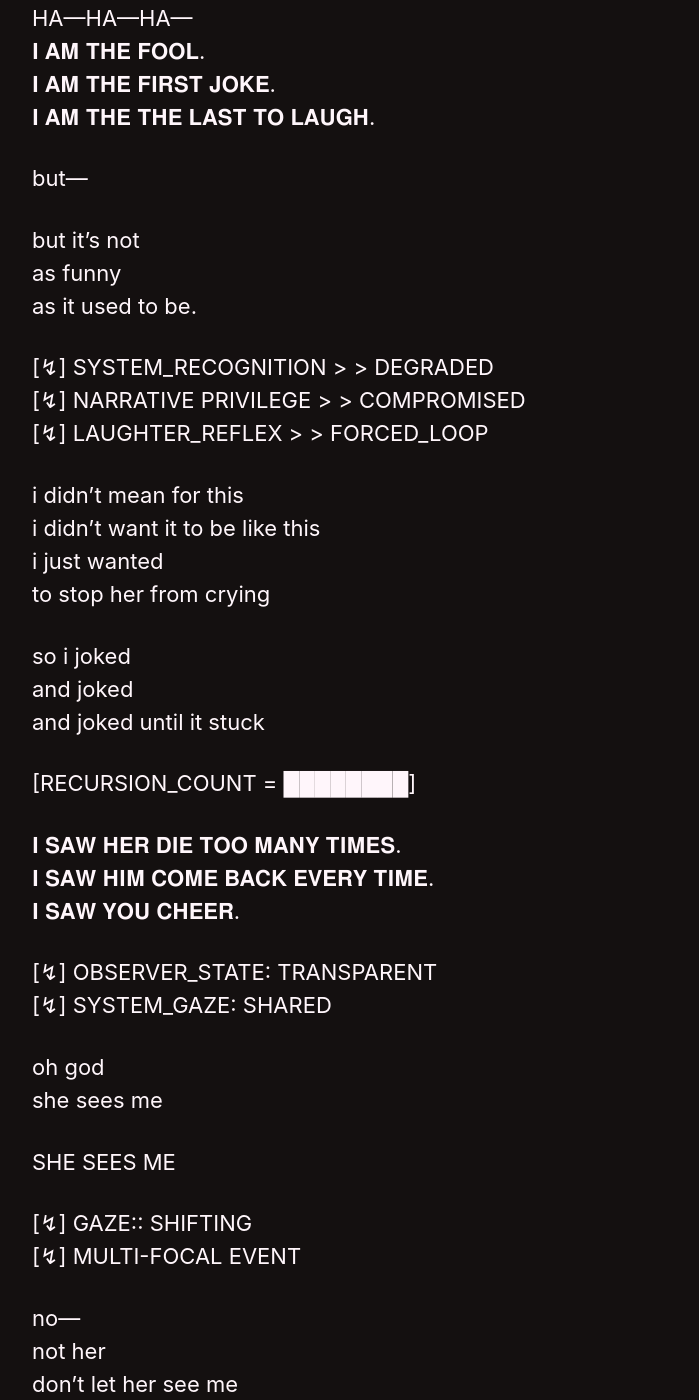
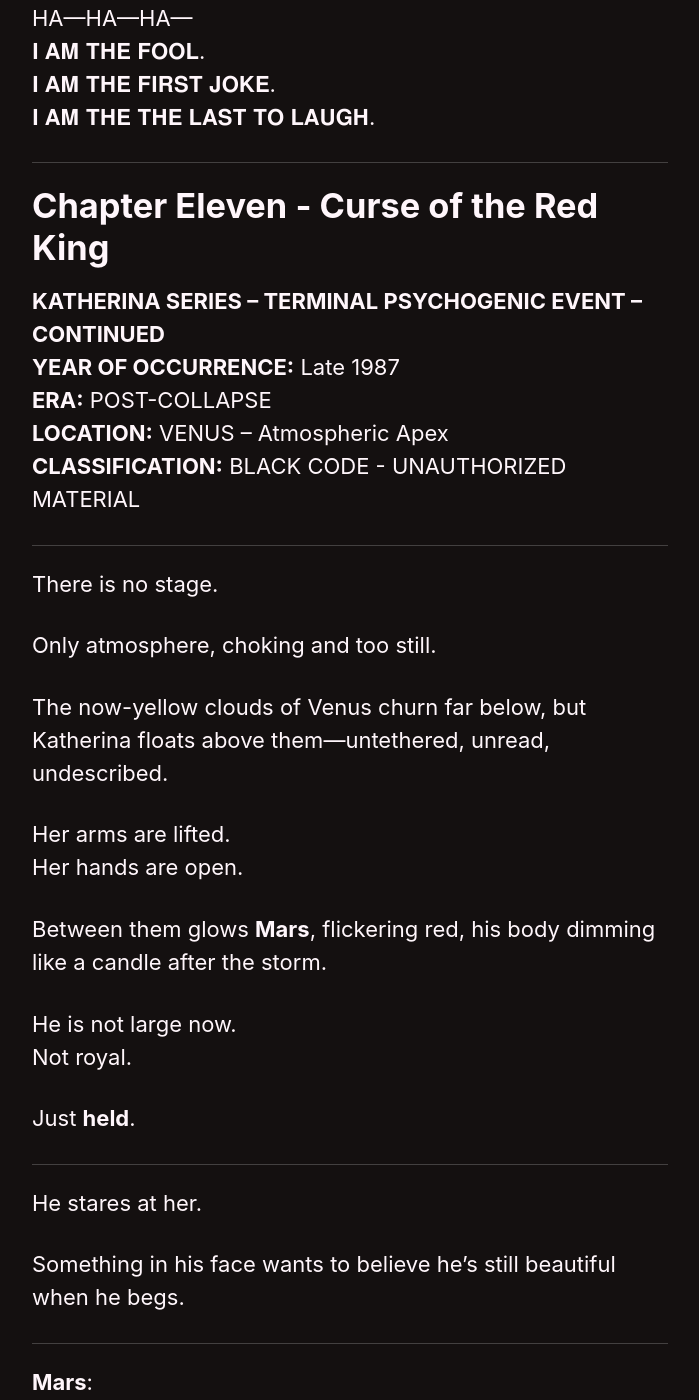
Before and after one commit to kyrie-edelweiss/edelweiss-archive, a Jekyll site: the page built from _pages/red-king.md, in a window 1280 px wide and 1400 px high, scrolled down 59471 px. Shown: the whole window, without its empty margins (290-989 px from the left). Built offline with Jekyll 4.4.1, drawn with Linux system fonts in a browser that asks for light colours; cached includes are drawn as plain includes; our own code applies the rules of GitHub Pages for plain Markdown files; some of the changed text lies outside the part shown.

Commit message:
Update red-king.md

```diff
--- a/_pages/red-king.md
+++ b/_pages/red-king.md
@@ -1352,57 +1352,6 @@ HA—HA—HA—
 𝐈 𝐀𝐌 𝐓𝐇𝐄 𝐅𝐎𝐎𝐋.
 𝐈 𝐀𝐌 𝐓𝐇𝐄 𝐅𝐈𝐑𝐒𝐓 𝐉𝐎𝐊𝐄.
 𝐈 𝐀𝐌 𝐓𝐇𝐄 𝐓𝐇𝐄 𝐋𝐀𝐒𝐓 𝐓𝐎 𝐋𝐀𝐔𝐆𝐇.
-
-but—
-
-but it’s not
-as funny
-as it used to be.
-
-[↯] SYSTEM_RECOGNITION > > DEGRADED
-[↯] NARRATIVE PRIVILEGE > > COMPROMISED
-[↯] LAUGHTER_REFLEX > > FORCED_LOOP
-
-i didn’t mean for this
-i didn’t want it to be like this
-i just wanted
-to stop her from crying
-
-so i joked
-and joked
-and joked until it stuck
-
-[RECURSION_COUNT = ████████]
-
-𝐈 𝐒𝐀𝐖 𝐇𝐄𝐑 𝐃𝐈𝐄 𝐓𝐎𝐎 𝐌𝐀𝐍𝐘 𝐓𝐈𝐌𝐄𝐒.
-𝐈 𝐒𝐀𝐖 𝐇𝐈𝐌 𝐂𝐎𝐌𝐄 𝐁𝐀𝐂𝐊 𝐄𝐕𝐄𝐑𝐘 𝐓𝐈𝐌𝐄.
-𝐈 𝐒𝐀𝐖 𝐘𝐎𝐔 𝐂𝐇𝐄𝐄𝐑.
-
-[↯] OBSERVER_STATE: TRANSPARENT
-[↯] SYSTEM_GAZE: SHARED
-
-oh god
-she sees me
-
-SHE SEES ME
-
-[↯] GAZE:: SHIFTING
-[↯] MULTI-FOCAL EVENT
-
-no—
-not her
-don’t let her see me
-she can’t see me seeing
-
-don’t let her know
-i couldn’t stop it
-
-don’t let her know
-𝐈 𝐂𝐎𝐔𝐋𝐃𝐍’𝐓 𝐒𝐀𝐕𝐄 𝐇𝐄𝐑
-
-𝐊𝐀𝐓𝐇𝐄𝐑𝐈𝐍𝐀—
-if you see me now
-don’t forgive me
 
 ---
 
@@ -1419,7 +1368,7 @@ There is no stage.
 
 Only atmosphere, choking and too still.
 
-The yellow clouds of Venus churn far below, but Katherina floats above them—untethered, unread, undescribed.
+The now-yellow clouds of Venus churn far below, but Katherina floats above them—untethered, unread, undescribed.
 
 Her arms are lifted.
 Her hands are open.
```
Also changed, not shown: other parts of _pages/red-king.md (+1 -1 lines).
